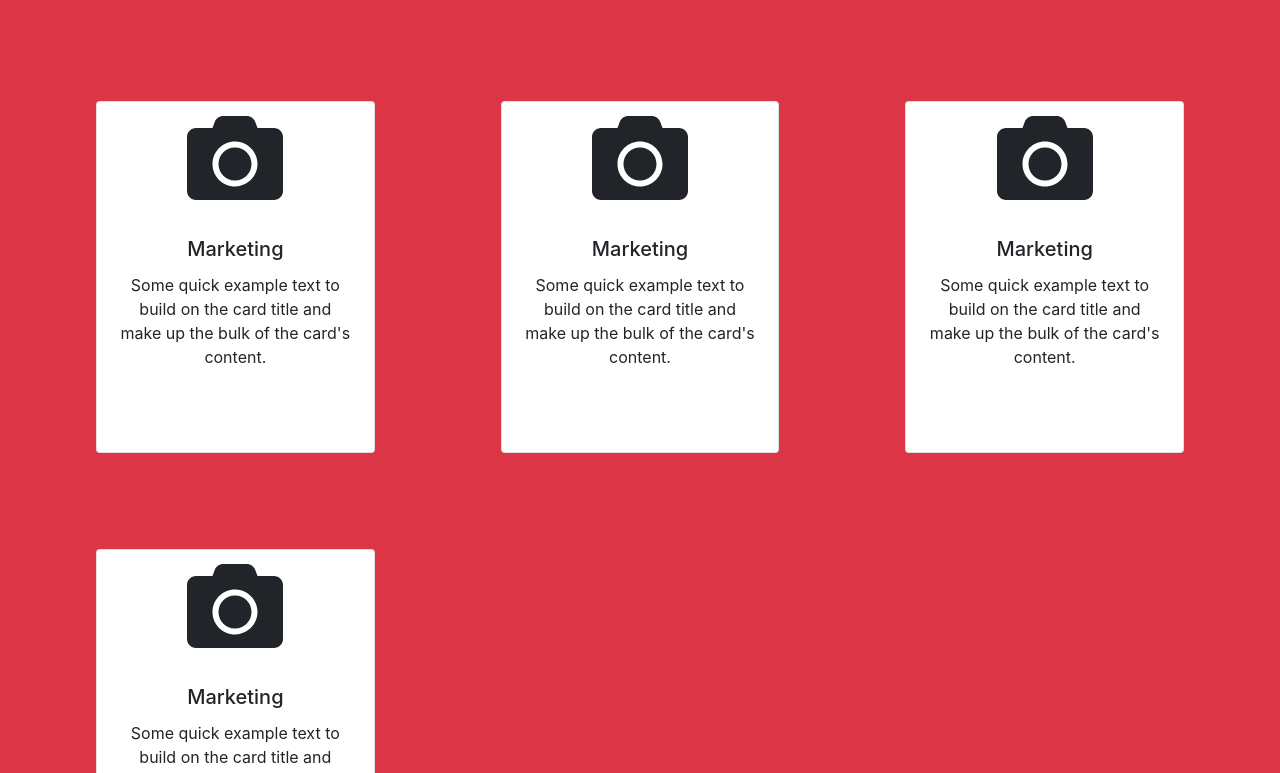
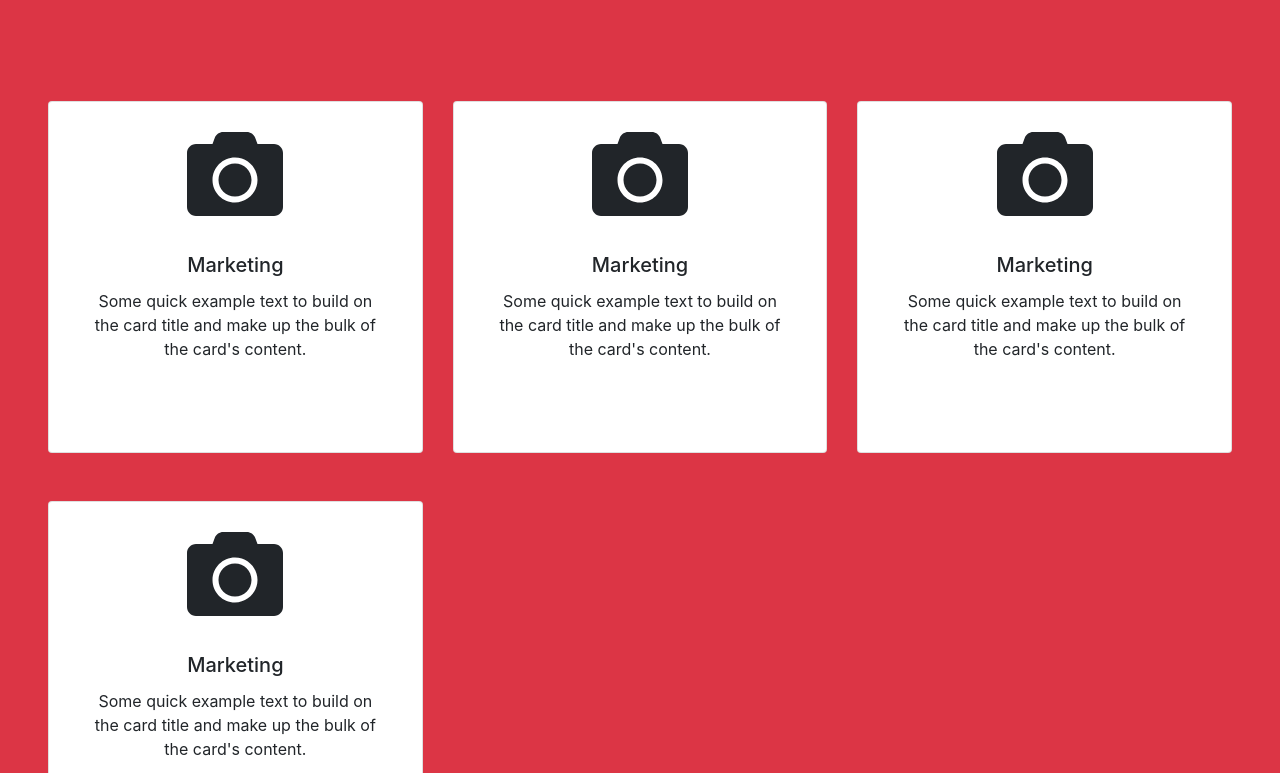
Before and after one commit to jaseel21/Jaseel-Static-Website, a plain HTML site: page index.html in a window 1280 px wide. Shown: the part 527-1300 px from the top of the page. Drawn offline with nearby package versions, Linux system fonts and the light colour scheme.

Commit message:
Update index.html

```diff
--- a/index.html
+++ b/index.html
@@ -64,7 +64,7 @@
         <div class="row pt-5 " >
 
           <div class="col-md-4 col-12 ">
-            <div class="card text-center  m-5 " style="height: 22em; margin: 15em;">
+            <div class="card text-center p-3 mt-5 " style="height: 22em; ">
               <i class="fas fa-camera display-1 text-center"></i>
               <div class="card-body">
                 <h5 class="card-title">Marketing</h5>
@@ -75,7 +75,7 @@
           </div>
 
           <div class="col-md-4 col-12 ">
-            <div class="card text-center  m-5" style="height: 22em; margin: 35em;">
+            <div class="card text-center p-3 mt-5" style="height: 22em;">
               <i class="fas fa-camera display-1 text-center"></i>
               <div class="card-body">
                 <h5 class="card-title">Marketing</h5>
@@ -86,7 +86,7 @@
           </div>
 
           <div class="col-md-4 col-12">
-            <div class="card text-center  m-5" style="height: 22em; margin: 15em;">
+            <div class="card text-center p-3 mt-5" style="height: 22em; ">
               <i class="fas fa-camera display-1 text-center"></i>
               <div class="card-body">
                 <h5 class="card-title">Marketing</h5>
@@ -97,7 +97,7 @@
           </div>
 
           <div class="col-md-4 col-12">
-            <div class="card text-center  m-5"style="height: 22em; margin: 15em;">
+            <div class="card text-center p-3 mt-5"style="height: 22em; ">
               <i class="fas fa-camera display-1 text-center"></i>
               <div class="card-body">
                 <h5 class="card-title">Marketing</h5>
```
